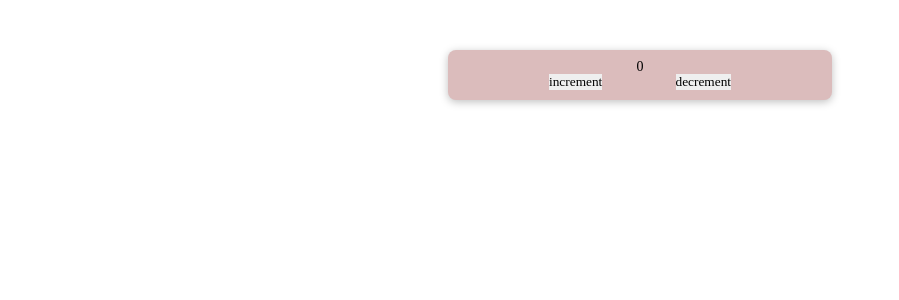
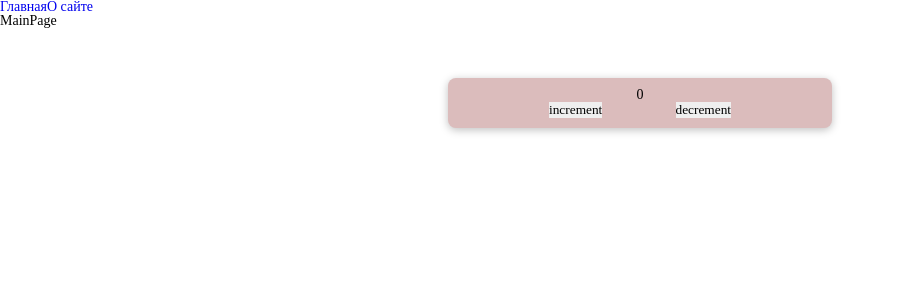
Before and after one commit to marinaDiubailo/production-project, a React app: page / in a window 1280 px wide. Shown: the top 300 px of the page, without its empty margins (0-899 px from the left). Built offline with nearby package versions, Linux system fonts and the light colour scheme.

Commit message:
add pages folder and lazy import for About and Main pages

```diff
--- a/src/App.tsx
+++ b/src/App.tsx
@@ -1,8 +1,26 @@
+import { Suspense } from 'react';
+import { Link, Route, Routes } from 'react-router-dom';
 import { Counter } from './components/Counter';
+import { AboutPageAsync } from './pages/AboutPage/AboutPage.async';
+import { MainPageAsync } from './pages/MainPage/MainPage.async';
 
 const App = () => {
 	return (
 		<div>
+			<Link to={'/'}>Главная</Link>
+			<Link to={'/about'}>О сайте</Link>
+			<Suspense fallback={<div>Loading...</div>}>
+				<Routes>
+					<Route
+						path={'/about'}
+						element={<AboutPageAsync />}
+					/>
+					<Route
+						path={'/'}
+						element={<MainPageAsync />}
+					/>
+				</Routes>
+			</Suspense>
 			<Counter />
 		</div>
 	);
--- a/src/index.tsx
+++ b/src/index.tsx
@@ -1,6 +1,11 @@
 import ReactDOM from 'react-dom/client';
+import { BrowserRouter } from 'react-router-dom';
 import App from './App';
 import './index.scss';
 
 const root = ReactDOM.createRoot(document.getElementById('root'));
-root.render(<App />);
+root.render(
+	<BrowserRouter>
+		<App />
+	</BrowserRouter>
+);
--- /dev/null
+++ b/src/pages/AboutPage/AboutPage.async.tsx
@@ -0,0 +1,3 @@
+import { lazy } from 'react';
+
+export const AboutPageAsync = lazy(() => import('./AboutPage'));
--- /dev/null
+++ b/src/pages/AboutPage/AboutPage.tsx
@@ -0,0 +1,7 @@
+import React from 'react';
+
+const AboutPage = () => {
+	return <div>AboutPage</div>;
+};
+
+export default AboutPage;
--- /dev/null
+++ b/src/pages/MainPage/MainPage.async.tsx
@@ -0,0 +1,3 @@
+import { lazy } from 'react';
+
+export const MainPageAsync = lazy(() => import('./MainPage'));
--- /dev/null
+++ b/src/pages/MainPage/MainPage.tsx
@@ -0,0 +1,7 @@
+import React from 'react';
+
+const MainPage = () => {
+	return <div>MainPage</div>;
+};
+
+export default MainPage;
```
